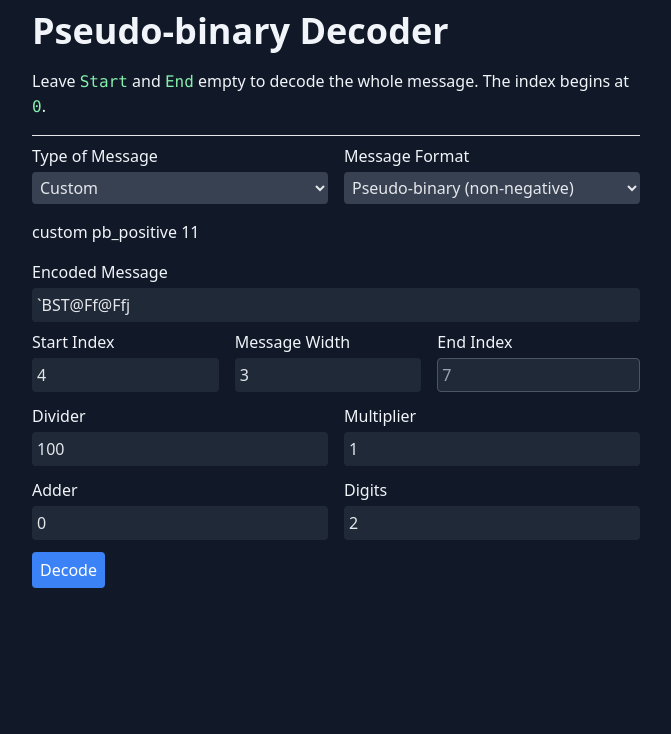
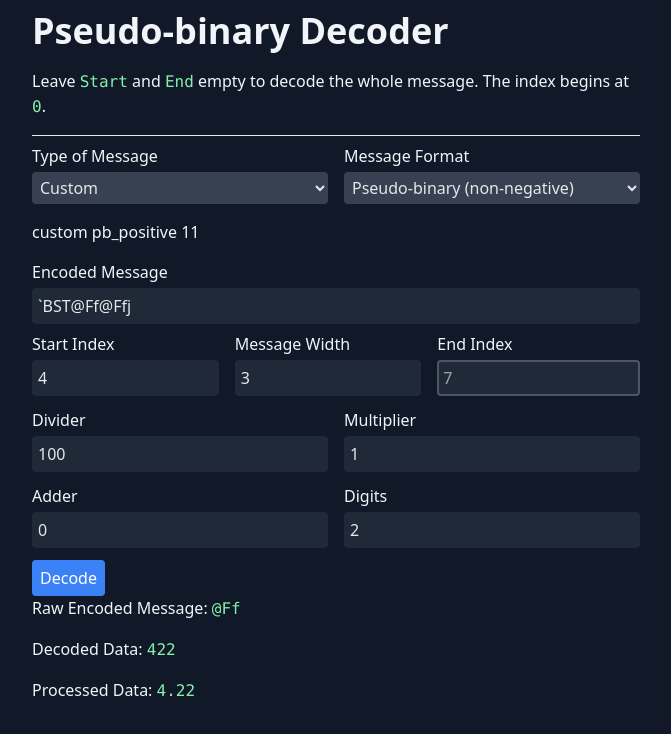
Before and after one commit to darshanbaralvw/pseudobinaryDecoder, a React (Vite) app: page / in a window 1280 px wide. Shown: the top 734 px of the page, without its empty margins (304-975 px from the left). Built offline with nearby package versions, Linux system fonts and the light colour scheme.

Commit message:
initial working version

```diff
--- a/src/App.jsx
+++ b/src/App.jsx
@@ -3,7 +3,7 @@ import MessageFormat from "./components/messageFormat.jsx";
 import "./index.css";
 import MainOptionStore from "./state/mainOption.jsx";
 import MessageFormatStore from "./state/messageFormat.jsx";
-import { useState } from "react";
+import { useState, useEffect } from "react";
 import {
   decode_pseudobinary,
   decode_pseudobinary_b,
@@ -11,43 +11,18 @@ import {
 } from "./utils/decodeFuncs.js";
 
 function App() {
+  useEffect(() => decode(), []);
+  const [formData, setFormData] = useState({
+    message: "`BST@Ff@Ffj",
+    start: 4,
+    width: 3,
+    divider: 100,
+    multiplier: 1,
+    adder: 0,
+    nDigits: 2,
+  });
   let defaultMessage = "`BST@Ff@Ffj";
-  let mainOptionStore = MainOptionStore();
-  let messageFormatStore = MessageFormatStore();
   const [message, setMessage] = useState(defaultMessage);
-  const [start, setStart] = useState(4);
-  const [width, setWidth] = useState(3);
-  const [end, setEnd] = useState(7);
-  const [divider, setDivider] = useState(100);
-  const [multiplier, setMultiplier] = useState(1);
-  const [adder, setAdder] = useState(0);
-  const [nDigits, setNDigits] = useState(2);
-  const [messageLength, setMessageLength] = useState(message.length);
-
-  const handleSubmit = (e) => {
-    e.preventDefault();
-    let subMessage = message.slice(start, end);
-    console.log(subMessage);
-    let decodedValue;
-    switch (messageFormatStore.messageFormat) {
-      case "pb_positive":
-        decodedValue = decode_pseudobinary(subMessage);
-        break;
-      case "pb_signed":
-        decodedValue = decode_signed_pseudobinary(subMessage);
-        break;
-      case "pb_b":
-        decodedValue = decode_pseudobinary_b(subMessage);
-    }
-    console.log(decodedValue);
-    console.log(processData(decodedValue));
-  };
-
-  const processData = (decodedValue) => {
-    let processedValue = (decodedValue * multiplier) / divider + adder;
-    return processedValue.toFixed(nDigits);
-  };
-
   const handleMessageChange = (e) => {
     let newMessage = e.target.value.trim();
     if (newMessage === "") {
@@ -59,27 +34,87 @@ function App() {
     setMessageLength(newMessage.length);
   };
 
+  let defaultStartIndex = 4;
+  const [start, setStart] = useState(defaultStartIndex);
   const handleStartChange = (e) => {
     let startIndex = Number(e.target.value);
     setStart(startIndex);
     setEnd(width + startIndex);
   };
 
+  let defaultWidth = 3;
+  const [width, setWidth] = useState(defaultWidth);
+  const [end, setEnd] = useState(defaultStartIndex + defaultWidth);
   const handleWidthChange = (e) => {
     let widthValue = Number(e.target.value);
     setWidth(widthValue);
     setEnd(widthValue + start);
   };
 
+  let defaultDivider = 100;
+  const [divider, setDivider] = useState(defaultDivider);
   const handleDividerChange = (e) => {
     let dividerValue = Number(e.target.value);
-    console.log(dividerValue);
     if (dividerValue === 0) {
       e.target.setCustomValidity("Divider cannot be zero");
     } else {
       e.target.setCustomValidity("");
     }
     setDivider(dividerValue);
+  };
+
+  let defaultMultiplier = 1;
+  const [multiplier, setMultiplier] = useState(defaultMultiplier);
+
+  let defaultAdder = 0;
+  const [adder, setAdder] = useState(defaultAdder);
+
+  let defaultNDigits = 2;
+  const [nDigits, setNDigits] = useState(defaultNDigits);
+
+  let mainOptionStore = MainOptionStore();
+  let messageFormatStore = MessageFormatStore();
+
+  let defaultSubMessage = defaultMessage.slice(start, end);
+  const [subMessage, setSubMessage] = useState(defaultSubMessage);
+
+  const [messageLength, setMessageLength] = useState(message.length);
+
+  const [decodedData, setDecodedData] = useState(null);
+  const [processedValue, setProcessedValue] = useState(null);
+
+  const handleSubmit = (e) => {
+    e.preventDefault();
+    if (e.target.checkValidity()) {
+      decode();
+    } else {
+      e.target.reportValidity();
+    }
+  };
+
+  const decode = () => {
+    let newSubMessage = message.slice(start, end);
+    setSubMessage(newSubMessage);
+
+    let decodedValue;
+    switch (messageFormatStore.messageFormat) {
+      case "pb_positive":
+        decodedValue = decode_pseudobinary(newSubMessage);
+        break;
+      case "pb_signed":
+        decodedValue = decode_signed_pseudobinary(newSubMessage);
+        break;
+      case "pb_b":
+        decodedValue = decode_pseudobinary_b(newSubMessage);
+    }
+    let processedData = processData(decodedValue);
+    setDecodedData(decodedValue);
+    setProcessedValue(processedData);
+  };
+
+  const processData = (decodedValue) => {
+    let processedValue = (decodedValue * multiplier) / divider + adder;
+    return processedValue.toFixed(nDigits);
   };
 
   return (
@@ -89,16 +124,20 @@ function App() {
         Leave <code>Start</code> and <code>End</code> empty to decode the whole
         message. The index begins at <code>0</code>.
       </p>
+
       <hr />
+
       <div className={"flex"}>
         <MainOptions />
         <MessageFormat />
       </div>
+
       <p>
         {mainOptionStore.mainOption} {messageFormatStore.messageFormat}{" "}
         {messageLength}
       </p>
-      <form name="msg_data">
+
+      <form onSubmit={handleSubmit} name="msg_data">
         <div>
           <div className="flex flex-col w-sm-input">
             <label htmlFor="e_msg">Encoded Message</label>
@@ -107,6 +146,7 @@ function App() {
               id="e_msg"
               value={message}
               onChange={handleMessageChange}
+              autoComplete="off"
             />
           </div>
         </div>
@@ -140,7 +180,7 @@ function App() {
               className="border-gray-600 text-gray-400"
               type="text"
               value={end}
-              id=" msg_end"
+              id="msg_end"
               disabled
             />
           </div>
@@ -157,7 +197,6 @@ function App() {
               onChange={handleDividerChange}
             />
           </div>
-
           <div className="flex flex-col w-1/2 ml-2">
             <label htmlFor="mul">Multiplier</label>
             <input
@@ -181,7 +220,6 @@ function App() {
               onChange={(e) => setAdder(Number(e.target.value))}
             />
           </div>
-
           <div className="flex flex-col w-1/2 ml-2">
             <label htmlFor="ndig">Digits</label>
             <input
@@ -193,8 +231,19 @@ function App() {
             />
           </div>
         </div>
-        <button onClick={handleSubmit}>Decode</button>
+        <button type="submit">Decode</button>
       </form>
+      <section id="results">
+        <p>
+          Raw Encoded Message: <code>{subMessage}</code>
+        </p>
+        <p>
+          Decoded Data: <code>{decodedData}</code>
+        </p>
+        <p>
+          Processed Data: <code>{processedValue}</code>
+        </p>
+      </section>
     </>
   );
 }
--- a/src/index.css
+++ b/src/index.css
@@ -35,7 +35,7 @@ label {
 }
 
 input {
-  @apply bg-gray-800 text-gray-200 p-1 rounded mb-2 border border-transparent focus:border-blue-300 invalid:border-red-500;
+  @apply bg-gray-800 text-gray-200 p-1 rounded mb-2 border border-transparent border-2 focus:border-blue-300 invalid:border-red-500;
 }
 
 select {
```
